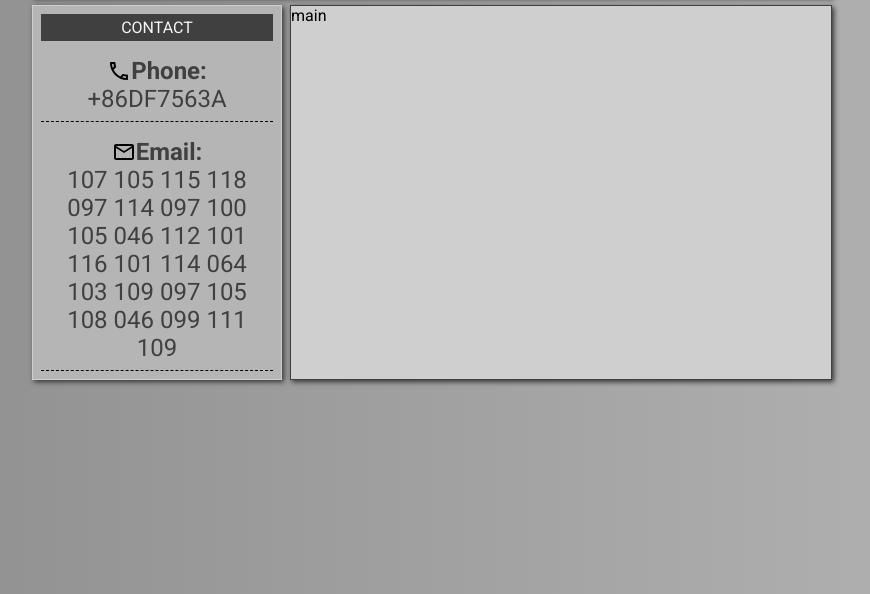
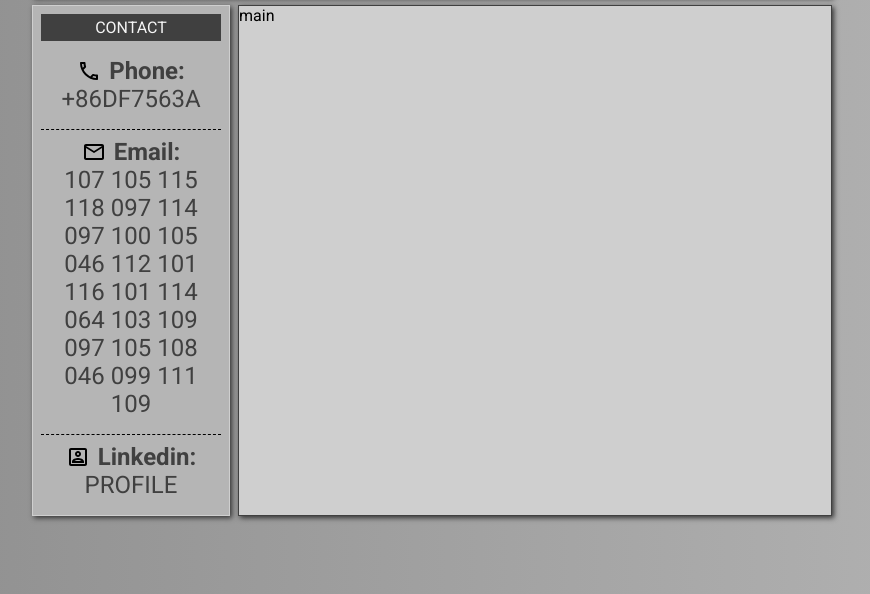
Before and after one commit to peterkisvaradi/personal-site-2, a website: page index.html in a window 1280 px wide. Shown: the part 206-800 px from the top of the page, without its empty margins (208-1078 px from the left). Drawn offline with Linux system fonts and the light colour scheme.

Commit message:
sidecontent

```diff
--- a/index.html
+++ b/index.html
@@ -25,49 +25,44 @@
           </div>
           <div class="side-content">
             <div class="side-content-row">
-              <div style="display: flex; align-items: center;">
+              <div class="side-icon">
                 <img
                   src="./src/assets/phone-24px.svg"
                   title="Phone"
                   class="side-icon"
                 /><strong>Phone:</strong>
               </div>
-              <div
-                style="
-                  display: flex;
-                  align-items: center;
-                  justify-content: center;
-                  text-align: center;
-                "
-              >
+              <div class="side-data">
                 +86DF7563A
               </div>
             </div>
             <div class="side-content-row">
-              <div
-                style="
-                  display: flex;
-                  align-items: center;
-                  justify-content: center;
-                  text-align: center;
-                "
-              >
+              <div class="side-icon">
                 <img
                   src="./src/assets/email-24px.svg"
                   title="Email"
                   class="side-icon"
                 /><strong>Email:</strong>
               </div>
-              <div
-                style="
-                  display: flex;
-                  align-items: center;
-                  justify-content: center;
-                  text-align: center;
-                "
-              >
+              <div class="side-data">
                 107 105 115 118 097 114 097 100 105 046 112 101 116 101 114 064
                 103 109 097 105 108 046 099 111 109
+              </div>
+            </div>
+            <div class="side-content-row">
+              <div class="side-icon">
+                <img
+                  src="./src/assets/account_box-24px.svg"
+                  title="Linkedin"
+                  class="side-icon"
+                /><strong>Linkedin:</strong>
+              </div>
+              <div class="side-data">
+                <a
+                  href="https://www.linkedin.com/in/peter-kisvaradi-62591654/"
+                  target="_blank"
+                  >PROFILE</a
+                >
               </div>
             </div>
           </div>
--- a/src/index.css
+++ b/src/index.css
@@ -7,7 +7,7 @@
   --dark2: #343434;
   --black1: #404040;
 
-  --min-width: 320px;
+  --min-width: 300px;
 }
 
 html {
@@ -35,6 +35,11 @@ body {
 * {
   -webkit-box-sizing: border-box;
   box-sizing: border-box;
+}
+
+a {
+  text-decoration: none;
+  color: inherit;
 }
 
 .shadow {
@@ -87,7 +92,7 @@ body {
 
 .main-container {
   display: grid;
-  grid-template-columns: 250px auto;
+  grid-template-columns: 1fr 3fr;
   column-gap: 0.5rem;
 }
 
@@ -113,13 +118,32 @@ body {
   flex-direction: column;
   align-items: center;
   justify-content: space-around;
-  border-bottom: 1px dashed black;
   margin: 0.5rem;
   padding: 0.5rem;
   font-size: 1.5rem;
   color: var(--black1);
 }
+
+.side-content-row + .side-content-row {
+  border-top: 1px dashed black;
+}
+
 .side-icon {
+  display: flex;
+  align-items: center;
+  justify-content: center;
+  text-align: center;
+}
+
+.side-data {
+  display: flex;
+  align-items: center;
+  justify-content: center;
+  text-align: center;
+}
+
+.side-icon > strong {
+  margin-left: 0.5rem;
 }
 
 .grid-main {
@@ -144,6 +168,6 @@ body {
 
 @media (max-width: 576px) {
   .main-container {
-    grid-template-columns: auto;
+    grid-template-columns: 1fr;
   }
 }
```
